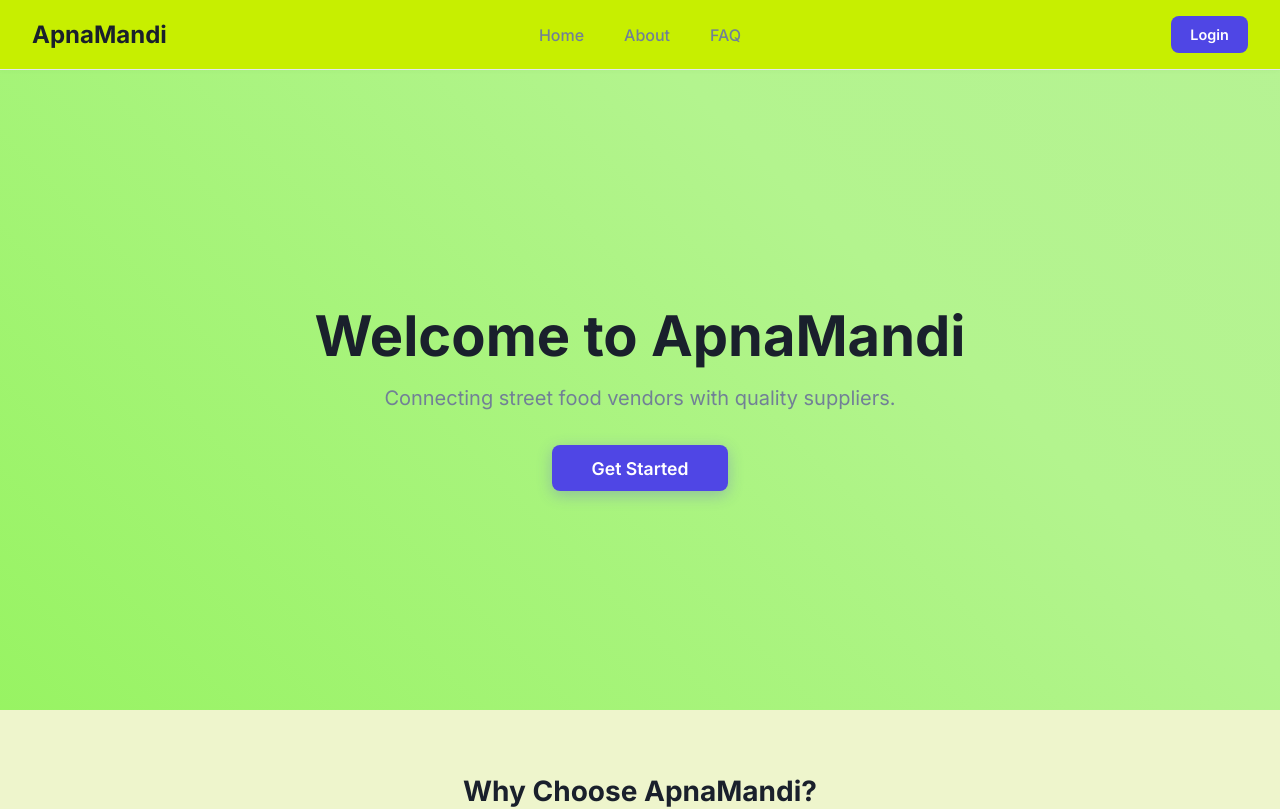
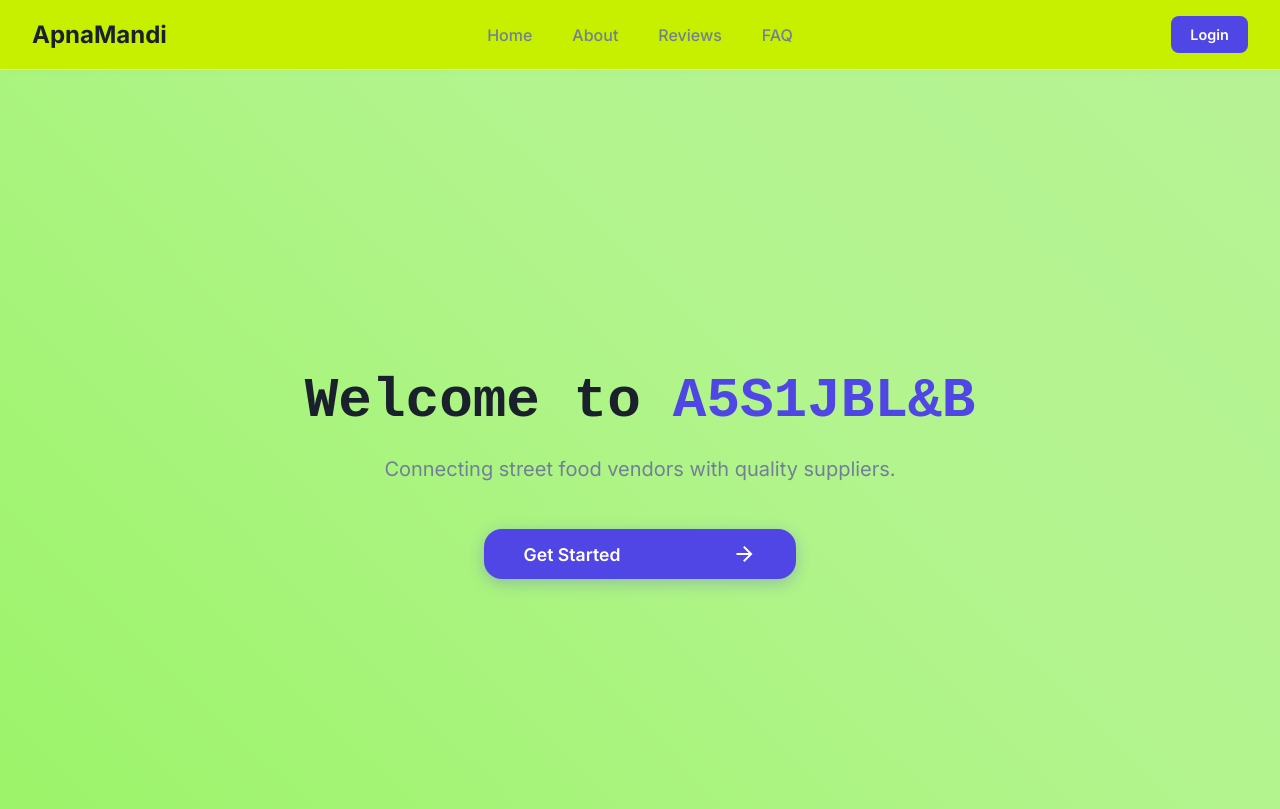
Before and after one commit to harsh15106/TUTEDUE_HACKATHONE, a React (Vite) app in the folder FRONTEND/: page / in a window 1280 px wide. Shown: the top 809 px of the page. Built offline with nearby package versions, Linux system fonts and the light colour scheme.

Commit message:
Frontend Done

```diff
--- a/FRONTEND/src/components/Layout/PublicNavbar.jsx
+++ b/FRONTEND/src/components/Layout/PublicNavbar.jsx
@@ -9,6 +9,7 @@ const PublicNavbar = () => {
       <ul className="public-nav-links">
         <li><a href="#home">Home</a></li>
         <li><a href="#about">About</a></li>
+        <li><a href="#reviews">Reviews</a></li>
         <li><a href="#faq">FAQ</a></li>
       </ul>
       <Link to="/auth" className="btn-login-signup">Login</Link>
--- a/FRONTEND/src/pages/PublicP/LandingPage.css
+++ b/FRONTEND/src/pages/PublicP/LandingPage.css
@@ -6,7 +6,7 @@
   display: flex;
   justify-content: center;
   align-items: center;
-  min-height: 80vh;
+  min-height: 100vh;
   padding: 2rem;
   background: linear-gradient(45deg, #7ef33a, #b3f48e, #bfefa3, #c7f1ae);
   background-size: 400% 400%;
@@ -19,7 +19,6 @@
   50% { background-position: 100% 50%; }
   100% { background-position: 0% 50%; }
 }
-
 .landing-content {
   max-width: 800px;
 }
@@ -29,6 +28,16 @@
   font-weight: 700;
   color: var(--text-primary);
   margin-bottom: 1rem;
+  font-family: 'Courier New', Courier, monospace;
+  height: 5rem;
+  display: flex;
+  align-items: center;
+  justify-content: center;
+}
+
+.landing-title .highlight {
+  color: var(--primary-color);
+  margin-left: 2rem;
 }
 
 .landing-subtitle {
@@ -38,22 +47,30 @@
 }
 
 .btn-get-started {
+  display: inline-flex;
+  align-items: center;
+
   padding: 0.8rem 2.5rem;
   font-size: 1.1rem;
   font-weight: 600;
-  color: var(--text-on-primary);
+  color: #ffffff;
   background-color: var(--primary-color);
   border: none;
-  border-radius: 8px;
+  border-radius: 18px;
   cursor: pointer;
   transition: all 0.2s ease;
   box-shadow: 0 4px 15px rgba(79, 70, 229, 0.3);
 }
 
+.arrow{
+  margin-left: 7rem;
+
+}
+
 .btn-get-started:hover {
-  color: white;
+  color: #ffffff;
   text-decoration: none;
-  transform: translateY(-2px);
+  transform: scale(1.05);
   box-shadow: 0 7px 20px rgba(79, 70, 229, 0.4);
 }
 
@@ -115,6 +132,14 @@
   gap: 2rem;
   max-width: 1200px;
   margin: 0 auto;
+  cursor: pointer;
+
+}
+
+
+.review-card:hover {
+  transform: scale(1.02)
+
 }
 
 .review-column {
@@ -128,6 +153,7 @@
   border-radius: 12px;
   border: 1px solid var(--border-color);
   box-shadow: 0 4px 15px rgba(0,0,0,0.05);
+  animation: all 0.3s ease;
 }
 
 .review-comment {
@@ -161,7 +187,6 @@
 .star.filled {
   color: #f59e0b;
 }
-
 
 .faq-list {
   max-width: 800px;
@@ -228,5 +253,6 @@
 @media (max-width: 768px) {
   .landing-title {
     font-size: 2.5rem;
+    height: 4rem;
   }
 }
--- a/FRONTEND/src/pages/PublicP/LandingPage.jsx
+++ b/FRONTEND/src/pages/PublicP/LandingPage.jsx
@@ -1,4 +1,4 @@
-import React, { useState } from 'react';
+import React, { useState, useEffect } from 'react';
 import { Link } from 'react-router-dom';
 import './LandingPage.css';
 
@@ -30,6 +30,69 @@ const FaqItem = ({ question, answer }) => {
   );
 };
 
+const ScrambleAnimation = ({ text, highlightText }) => {
+  const [displayText, setDisplayText] = useState('');
+  const chars = 'ABCDEFGHIJKLMNOPQRSTUVWXYZ1234567890@#$%&';
+
+  useEffect(() => {
+    let intervalId;
+    let isMounted = true;
+
+    const animate = () => {
+      let iteration = 0;
+      clearInterval(intervalId);
+
+      intervalId = setInterval(() => {
+        if (!isMounted) return clearInterval(intervalId);
+
+        const scrambled = text
+          .split('')
+          .map((letter, index) => {
+            if (index < iteration) {
+              return text[index];
+            }
+            return chars[Math.floor(Math.random() * chars.length)];
+          })
+          .join('');
+        setDisplayText(scrambled);
+
+        if (iteration >= text.length) {
+          clearInterval(intervalId);
+          setTimeout(() => {
+            if (!isMounted) return;
+            setDisplayText('');
+            setTimeout(() => {
+              if (isMounted) animate();
+            }, 500);
+          }, 2000);
+        }
+        iteration += 1 / 2;
+      }, 50);
+    };
+
+    animate();
+
+    return () => {
+      isMounted = false;
+      clearInterval(intervalId);
+    };
+  }, [text]);
+
+  const highlightIndex = text.indexOf(highlightText);
+  const startText = displayText.substring(0, highlightIndex);
+  const highlighted = displayText.substring(highlightIndex, highlightIndex + highlightText.length);
+  const endText = displayText.substring(highlightIndex + highlightText.length);
+
+  return (
+    <h1 className="landing-title">
+      {startText}
+      <span className="highlight">{highlighted}</span>
+      {endText}
+    </h1>
+  );
+};
+
+
 const LandingPage = () => {
   const features = [
     { icon: '✅', title: 'Verified Suppliers', description: 'Connect with trusted, high-quality suppliers vetted by our team.' },
@@ -55,11 +118,14 @@ const LandingPage = () => {
     <div className="landing-page">
       <section id="home" className="hero-section">
         <div className="landing-content">
-          <h1 className="landing-title">Welcome to ApnaMandi</h1>
+          <ScrambleAnimation text="Welcome to ApnaMandi" highlightText="ApnaMandi" />
           <p className="landing-subtitle">
             Connecting street food vendors with quality suppliers.
           </p>
-          <Link to="/auth" className="btn-get-started">Get Started</Link>
+          <Link to="/auth" className="btn-get-started">
+          Get Started
+          <span className="material-symbols-outlined arrow">arrow_forward</span>
+          </Link>
         </div>
       </section>
 
@@ -76,9 +142,9 @@ const LandingPage = () => {
         </div>
       </section>
 
-      <section className="reviews-section">
+      <section id="reviews" className="reviews-section">
         <div className="review-column">
-          <h2 className="section-title">What Suppliers Are Saying</h2>
+          <h2 className="section-title">What Vendors Are Saying</h2>
           {supplierReviews.map(review => (
             <div key={review.id} className="review-card">
               <p className="review-comment">"{review.comment}"</p>
@@ -90,7 +156,7 @@ const LandingPage = () => {
           ))}
         </div>
         <div className="review-column">
-          <h2 className="section-title">What Vendors Are Saying</h2>
+          <h2 className="section-title">What Suppliers Are Saying</h2>
           {vendorReviews.map(review => (
             <div key={review.id} className="review-card">
               <p className="review-comment">"{review.comment}"</p>
```
